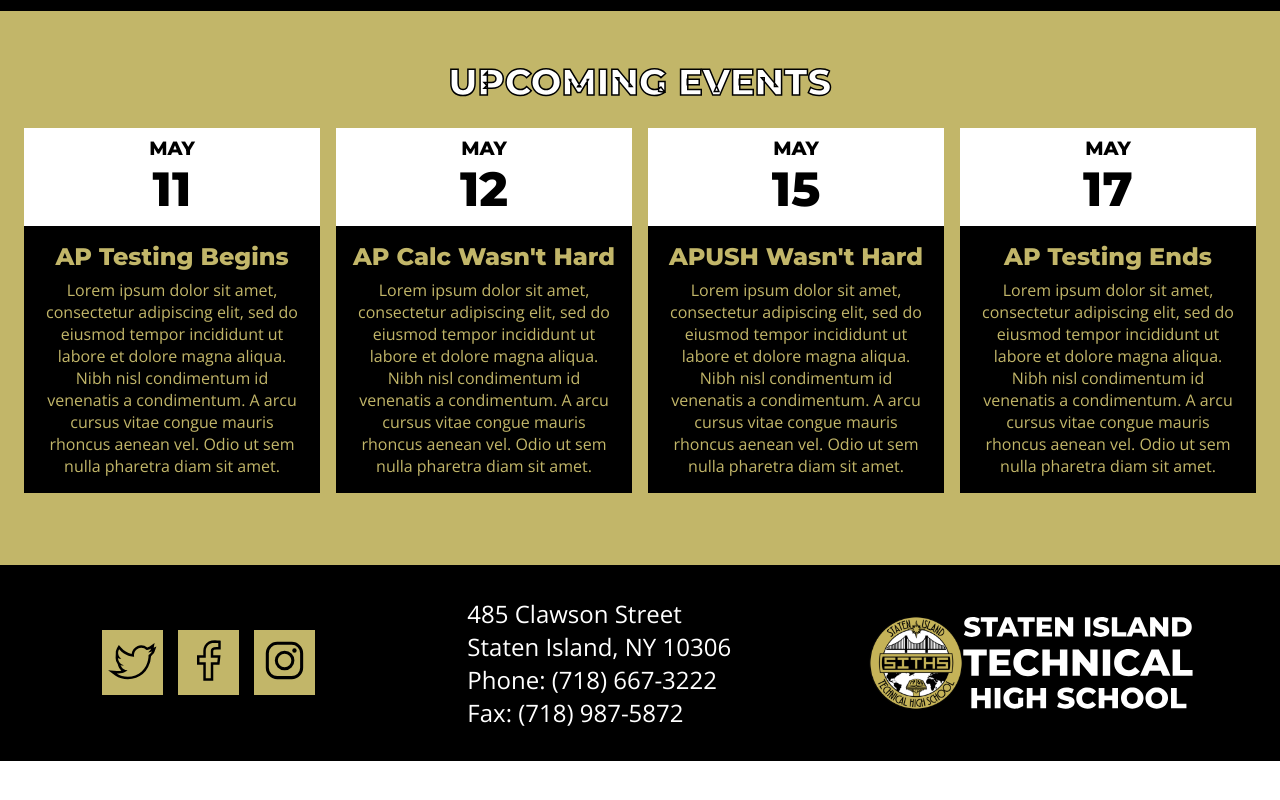
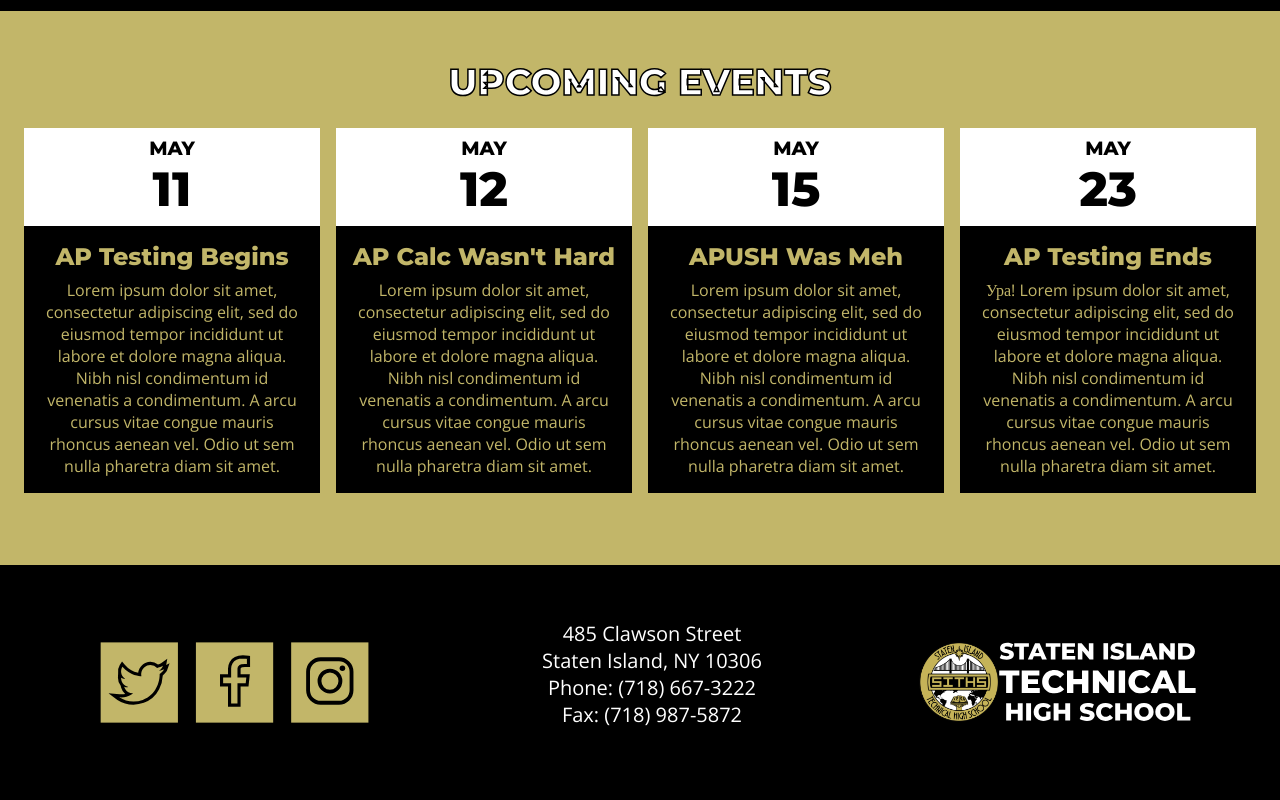
Before and after one commit to edis/siths-website, a website built with Parcel: page src/index.html in a window 1280 px wide. Shown: the part 1232-2032 px from the top of the page. Before the commit the page ends 1993 px from the top, so only its background shows below. Built offline with nearby package versions, Linux system fonts and the light colour scheme.

Commit message:
fix misc footer issues (centering, icon havoc)

```diff
--- a/src/index.html
+++ b/src/index.html
@@ -242,7 +242,7 @@
               <!--  announcement cell info -->
               <div class="announcement-cell-info">
                 <!--  announcement cell info main title  -->
-                <h1 class="announcement-cell-info-title">APUSH Wasn't Hard</h1>
+                <h1 class="announcement-cell-info-title">APUSH Was Meh</h1>
                 <!--  announcement cell info paragraph  -->
                 <p class="announcement-cell-info-paragraph">
                   Lorem ipsum dolor sit amet, consectetur adipiscing elit, sed
@@ -270,7 +270,7 @@
                 <p class="announcement-cell-calender-month">May</p>
 
                 <!--    day on calender    -->
-                <h1 class="announcement-cell-calender-day">17</h1>
+                <h1 class="announcement-cell-calender-day">23</h1>
               </div>
 
               <!--  announcement cell info -->
@@ -279,11 +279,11 @@
                 <h1 class="announcement-cell-info-title">AP Testing Ends</h1>
                 <!--  announcement cell info paragraph  -->
                 <p class="announcement-cell-info-paragraph">
-                  Lorem ipsum dolor sit amet, consectetur adipiscing elit, sed
-                  do eiusmod tempor incididunt ut labore et dolore magna aliqua.
-                  Nibh nisl condimentum id venenatis a condimentum. A arcu
-                  cursus vitae congue mauris rhoncus aenean vel. Odio ut sem
-                  nulla pharetra diam sit amet.
+                  Ура! Lorem ipsum dolor sit amet, consectetur adipiscing elit,
+                  sed do eiusmod tempor incididunt ut labore et dolore magna
+                  aliqua. Nibh nisl condimentum id venenatis a condimentum. A
+                  arcu cursus vitae congue mauris rhoncus aenean vel. Odio ut
+                  sem nulla pharetra diam sit amet.
                 </p>
 
                 <!--  announcement cell info read more button  -->
--- a/src/scss/_footer.scss
+++ b/src/scss/_footer.scss
@@ -1,100 +1,72 @@
-// background and margins, flexbox setup
+// background & margins, flexbox setup
 .footer {
-  position: relative;
-  background-color: $black;
   display: flex;
   flex-direction: column;
-  div {
-    margin: 0.4rem 0;
-  }
+  background-color: $black;
 }
-
-// spacing b/w icons via flexbox
+// spacing b/w icons w/ flex
 .footer-icons {
-  padding: 1rem 0 0 0;
-  width: 100%;
   display: flex;
-  justify-content: space-evenly;
-  align-items: center;
+  margin: 1.25rem 0.75rem;
 }
-
 // icon colors & size
 .icons-wrapper {
+  flex: 1 1 0;
   background-color: $gold;
-  width: 25%;
+  margin: 0.75rem;
   img {
     transform: scale(0.8);
   }
 }
-
 // address font size, style, & padding
 .address {
   color: $white;
+  font-family: $secondaryFont;
+  font-size: 1.25rem;
   display: flex;
   flex-direction: column;
-  padding: 0 1.75rem;
-  font-family: $secondaryFont;
-  font-size: 3vh;
+  margin: 0 1.5rem 1rem 1.5rem;
 }
-
-// copy logo from nav bar w/ white text
+// (almost) direct copy of nav bar logo
 .footer-logo {
   display: flex;
   justify-content: center;
-  height: 11.75vh;
-  // center alignment of image logos
+  height: 10vh;
+  margin: 1rem 0;
   img {
     vertical-align: middle;
     max-width: 100%;
     max-height: 100%;
   }
 }
-
-// format changes for ipad portrait mode
+// change layout on tablet
 @media screen and ($ipad) {
-  // items now ordered in rows
+  // items presented on row
   .footer {
     flex-direction: row;
     justify-content: space-around;
     align-items: center;
-    padding: 0.5rem;
-    div {
-      margin: 0;
+    // make sure all items take up equal space
+    > div {
+      flex: 1 1 0;
     }
+    // add padding b/w elements and border
+    padding: 1rem;
   }
-  // icons are now ordered in columns
-  .footer-icons {
-    flex-direction: column;
-    width: 10%;
-    padding: 0;
-  }
-  .icons-wrapper {
-    width: 50%;
-  }
-  // smaller address font
+
   .address {
-    font-size: 2vh;
+    //   address now aligned center
+    text-align: center;
   }
 }
 
-// more changes for wider screens
 @media screen and ($desktop) {
-  // more padding to compensate for larger screen
+  // more padding
   .footer {
     padding: 2rem;
   }
-
-  // icons can now display in a row again
+  //   smaller social media icons in bigger screens
   .footer-icons {
-    flex-direction: row;
-    width: 20%;
-  }
-  .icons-wrapper {
-    width: 25%;
-  }
-
-  // increase address font again
-  .address {
-    font-size: 3vh;
+    transform: scale(0.75);
   }
 }
--- a/src/scss/_variables.scss
+++ b/src/scss/_variables.scss
@@ -12,6 +12,5 @@ $secondaryFont: "Open Sans";
 $larger-screens: "min-width: 2000px";
 $desktop: "min-width: 1025px";
 $ipad: "min-width: 760px";
-$ipad-landscape: "min-width: 1024px";
 
 $hamburger-layer-width: 35px;
```
Also changed, not shown: dist/index.html, 5 other files.
